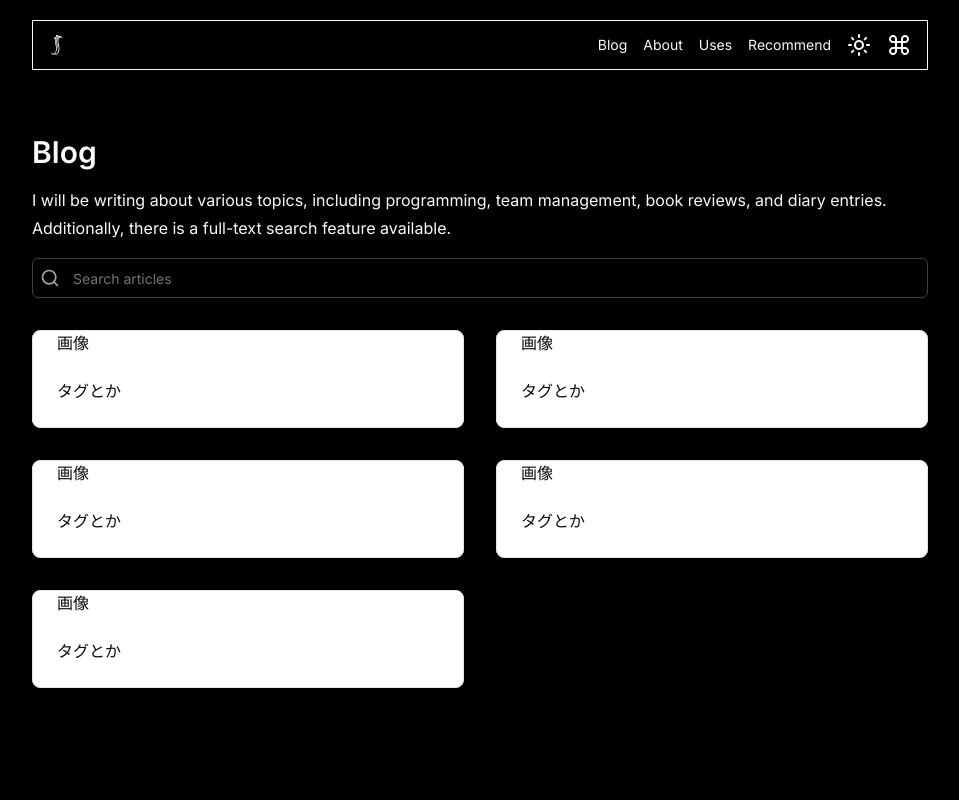
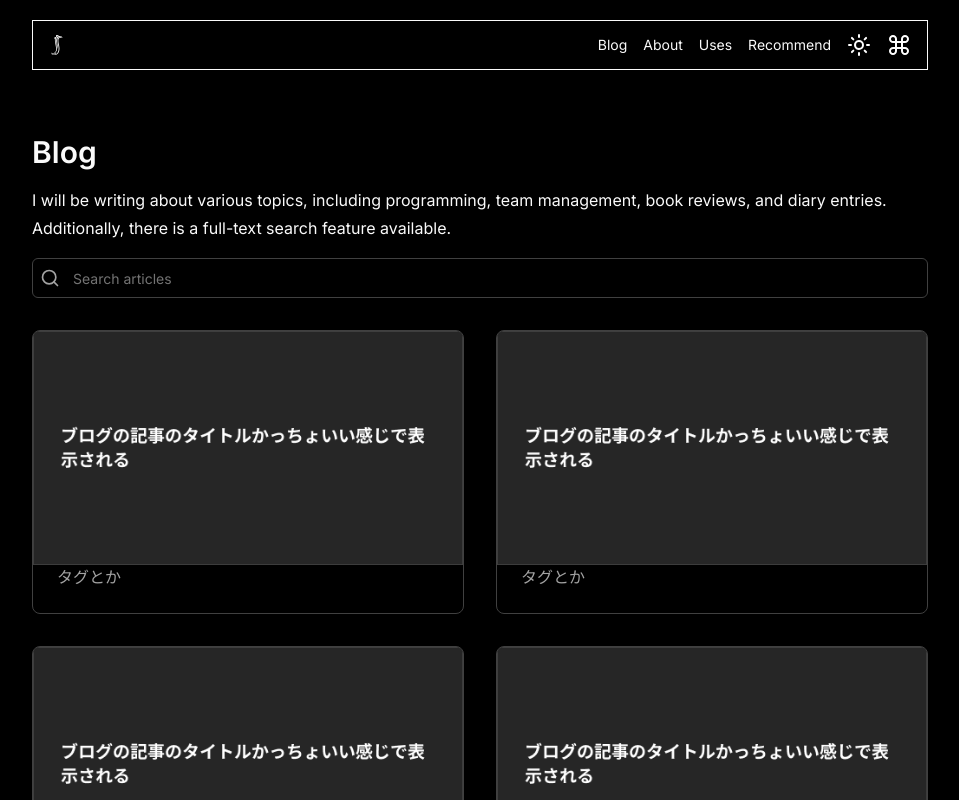
Before and after one commit to sushin-ya/sushinya-app-blog, a Next.js app: page /blog in a window 1280 px wide. Shown: the top 800 px of the page, without its empty margins (160-1119 px from the left). Built offline with nearby package versions, Linux system fonts and the light colour scheme.

Commit message:
feat: cardの画像を追加

```diff
--- a/components/article-card.tsx
+++ b/components/article-card.tsx
@@ -1,10 +1,19 @@
 import { Card, CardContent, CardFooter } from "./ui/card";
+import Image from "next/image";
 
 export function ArticleCard() {
   return (
     <Card>
-      <CardContent>画像</CardContent>
-      <CardFooter>タグとか</CardFooter>
+      <CardContent className="p-0">
+        <Image
+          src="/dummy.png" // TODO:　あとで修正
+          width="496"
+          height="270"
+          alt="Image"
+          className="rounded-t-md object-cover"
+        />
+      </CardContent>
+      <CardFooter className="text-neutral-400">タグとか</CardFooter>
     </Card>
   );
 }
--- a/components/ui/card.tsx
+++ b/components/ui/card.tsx
@@ -9,7 +9,7 @@ const Card = React.forwardRef<
   <div
     ref={ref}
     className={cn(
-      "rounded-lg border bg-card text-card-foreground shadow-sm",
+      "rounded-lg border border-neutral-700 bg-card bg-black text-neutral-50 shadow-sm",
       className
     )}
     {...props}
```
Also changed, not shown: public/dummy.png (added), 1 other file (tests, documents, lock files or other folders).
